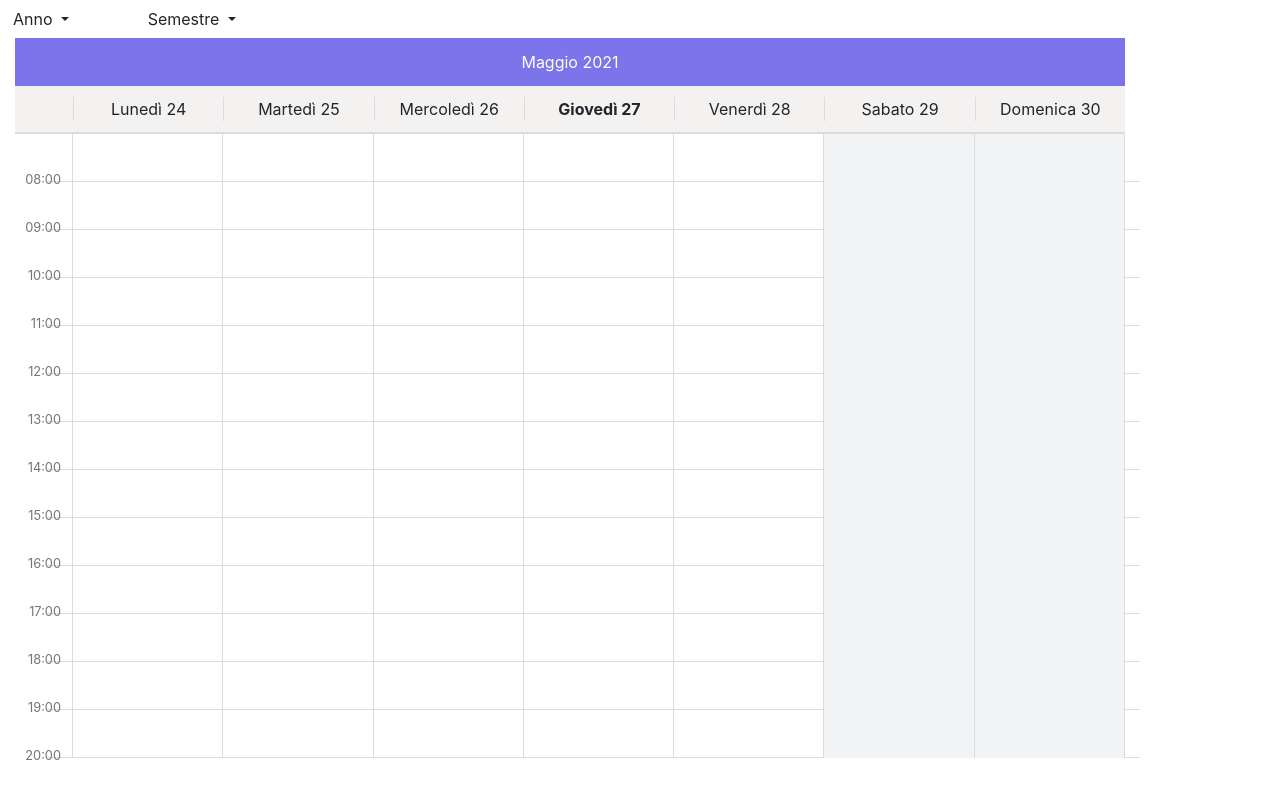
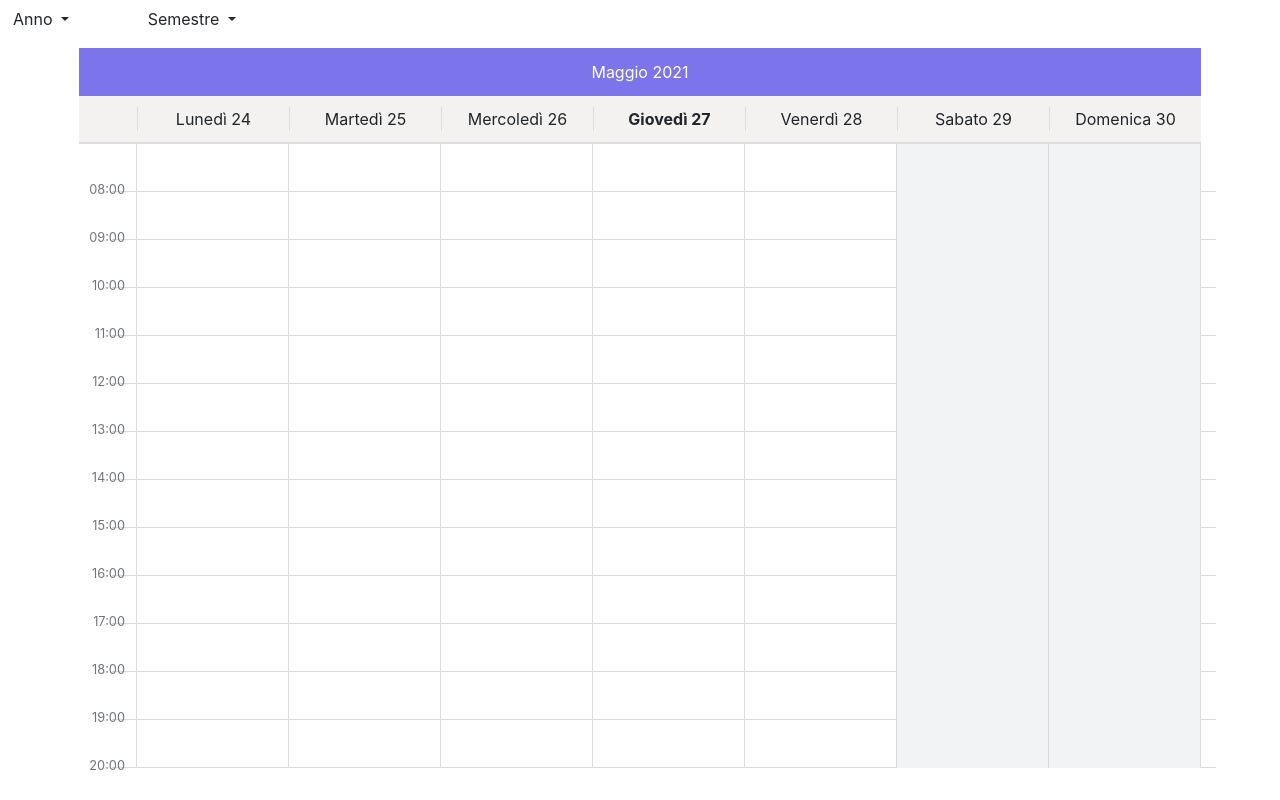
Before and after one commit to icarboni/UniVerse, a PHP site: page /pages/orari.php in a window 1280 px wide. Run offline with PHP 8.4, Linux system fonts and the light colour scheme; the visitor is signed in with stand-in values (Sample User, id 1); data that the repository does not hold is empty.

Commit message:
ultimamod

```diff
--- a/css/orari.css
+++ b/css/orari.css
@@ -10,7 +10,10 @@
     width: 100%;
     display: grid;
     grid-template-rows: 3em 3em auto;
-    position: absolute;
+    margin-right: auto;
+    margin-left: auto;
+    margin-top: 10px;
+    max-width: 90%;
   }
 
   .title {
@@ -38,6 +41,7 @@
 
   .day {
     border-left: 1px solid #dadce0;
+    min-width: 100px;
   }
 
   .content {
@@ -61,12 +65,14 @@
     border-right: 1px solid #dadce0;
     grid-row: 1/span 24;
     grid-column: span 1;
+
   }
 
   .filler-col {
     grid-row: 1/-1;
     grid-column: 2;
     border-right: 1px solid #dadce0;
+
   }
 
   .row {
@@ -77,10 +83,11 @@
   .event {
     border-radius: 5px;
     padding: 5px;
-    margin-right: 10px;
+    margin-right: 8px;
+    margin-left: 1px;
     margin-bottom: 3px;
     font-weight: bold;
-    font-size: 80%;
+    font-size: 70%;
   }
 
   .weekend {
@@ -121,5 +128,6 @@
   }
 
   .notbold{
-    font-weight:normal
+    font-weight:normal;
+    font-size: 80%;
 }
--- a/js/carrieraview.js
+++ b/js/carrieraview.js
@@ -68,7 +68,7 @@
         document.getElementById("triggerval").setAttribute("onclick", "rate("+this.cod+")");
       },
         openrec : function ()  {
-            /*$('#inernoBox').load(this.ref);*/window,location.replace(this.ref);
+            $('#internoBox').load(this.ref);
       }
     }
 });
--- a/js/orari.js
+++ b/js/orari.js
@@ -88,7 +88,7 @@ function setdate() {
 function changeview(e) {
     var v = e.target.getAttribute("id");
     var a = v[4];
-    /*$('#inernoBox').load('../pages/orari.php?anno='+a);*/window.location.href = '../pages/orari.php?anno='+a;
+    $('#internoBox').load('../pages/orari.php?anno='+a);
 }
 
 function changefirst() {
```
Also changed, not shown: pages/orari.php (line endings or trailing spaces).
